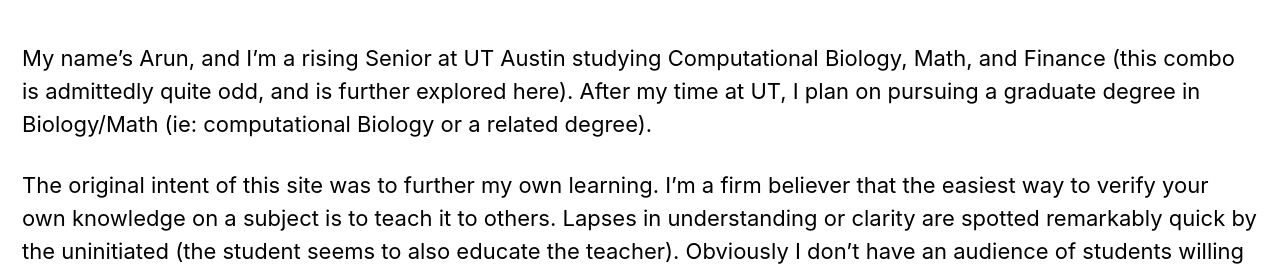
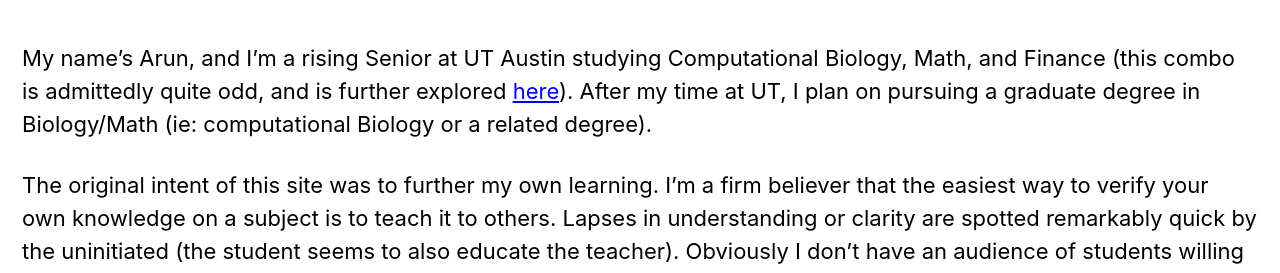
Before and after one commit to arun-krishnaraj/oldsite.github.io, a Jekyll site: the page built from _pages/about.md, in a window 1280 px wide. Shown: the part 304-577 px from the top of the page. Built offline with Jekyll 4.4.1, drawn with Linux system fonts in a browser that asks for light colours; cached includes are drawn as plain includes; nearby versions of some CDN libraries; some of the changed lines change nothing that is shown.

Commit message:
fix broken link

```diff
--- a/_pages/about.md
+++ b/_pages/about.md
@@ -8,7 +8,7 @@
 
 ---
 
-My name's Arun, and I'm a rising Senior at UT Austin studying Computational Biology, Math, and Finance (this combo is admittedly quite odd, and is further explored here). After my time at UT, I plan on pursuing a graduate degree in Biology/Math (ie: computational Biology or a related degree).
+My name's Arun, and I'm a rising Senior at UT Austin studying Computational Biology, Math, and Finance (this combo is admittedly quite odd, and is further explored [here](https://arun-krishnaraj.github.io/Odd-Choices/)). After my time at UT, I plan on pursuing a graduate degree in Biology/Math (ie: computational Biology or a related degree).
 
 The original intent of this site was to further my own learning. I'm a firm believer that the easiest way to verify your own knowledge on a subject is to teach it to others. Lapses in understanding or clarity are spotted remarkably quick by the uninitiated (the student seems to also educate the teacher). Obviously I don't have an audience of students willing to learn every topic I find remotely interesting, so I made do by creating the perception of an audience. Thanks to the Internet, this site exposes my knowledge to the world (at least potentially), and I find myself exploring topics with a much finer comb.
 
```
